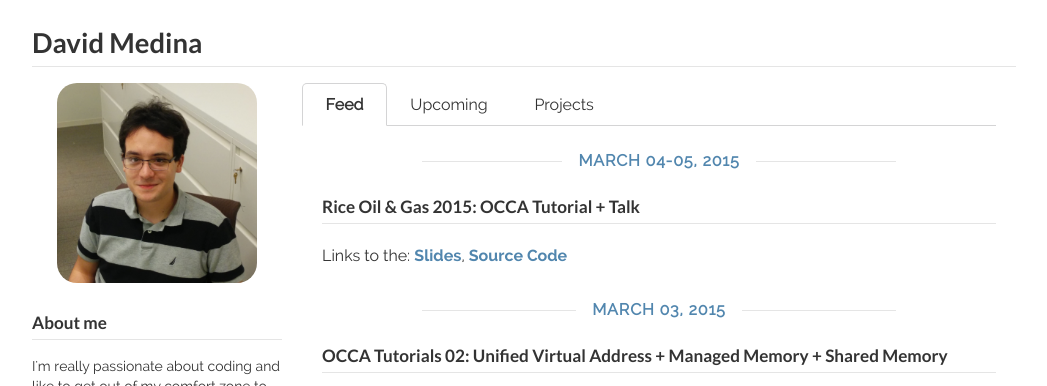
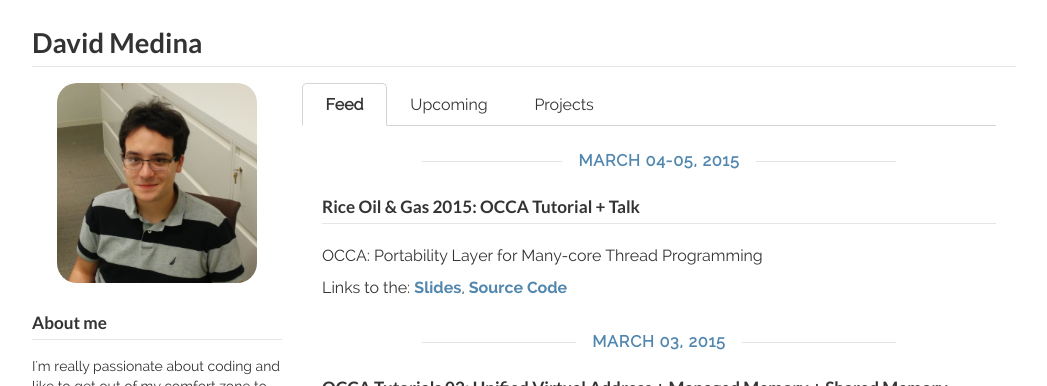
Before and after one commit to dmed256/dmed256.com, a PHP site: page / in a window 1280 px wide. Shown: the top 386 px of the page, without its empty margins (116-1163 px from the left). Run offline with PHP 8.4, Linux system fonts and the light colour scheme; some web fonts are replaced.

Commit message:
[Tab] Updates

```diff
--- a/feedContent.php
+++ b/feedContent.php
@@ -1,12 +1,14 @@
-<div class="feed" date="March 04-05, 2015">
+<div class="feed" dividerText="March 04-05, 2015">
   <h4 class="ui dividing header"> Rice Oil & Gas 2015: OCCA Tutorial + Talk </h4>
+  OCCA: Portability Layer for Many-core Thread Programming
+  </br>
   Links to the: <a href="http://libocca.org/talks/riceOG15.pdf" class="link">Slides</a>, <a href="https://github.com/tcew/OG15" class="link">Source Code</a>
 </div>
-<div class="feed" date="March 03, 2015">
+<div class="feed" dividerText="March 03, 2015">
   <h4 class="ui dividing header"> OCCA Tutorials 02: Unified Virtual Address + Managed Memory + Shared Memory </h4>
   <iframe class="youtube" width="560" height="315" src="https://www.youtube.com/embed/9uiw3hzGCl4" frameborder="0" allowfullscreen></iframe>
 </div>
-<div class="feed" date="February 28, 2015">
+<div class="feed" dividerText="February 28, 2015">
   <h4 class="ui dividing header"> OCCA Tutorials 01: Installation + Introduction </h4>
   <iframe class="youtube" width="560" height="315" src="https://www.youtube.com/embed/XYf73mqQBLE" frameborder="0" allowfullscreen></iframe>
 </div>
--- a/index.php
+++ b/index.php
@@ -37,27 +37,27 @@
   <div id="id_bodyContainer" class="container">
     <div id="id_bodyHeader">
       <div class="ui tabular menu">
-        <a class="item active" data-tab="feed"    > Feed   </a>
+        <a class="item active" data-tab="feed"    > Feed     </a>
         <a class="item"        data-tab="upcoming"> Upcoming </a>
         <a class="item"        data-tab="projects"> Projects </a>
       </div>
     </div>
     <div id="id_bodyTopShadow"></div>
-    <div id="id_feedTab" class="ui active tab" data-tab="feed">
+    <div class="ui active tab" data-tab="feed">
       <div class="tabBodyContainer2">
         <div class="tabBodyContainer">
           <?php addTabContent('feed') ?>
         </div>
       </div>
     </div>
-    <div id="id_upcomingTab" class="ui tab" data-tab="upcoming">
+    <div class="ui tab" data-tab="upcoming">
       <div class="tabBodyContainer2">
         <div class="tabBodyContainer">
           <?php addTabContent('upcoming') ?>
         </div>
       </div>
     </div>
-    <div id="id_projectsTab" class="ui tab" data-tab="projects">
+    <div class="ui tab" data-tab="projects">
       <div class="tabBodyContainer2">
         <div class="tabBodyContainer">
           <?php addTabContent('projects') ?>
--- a/main.css
+++ b/main.css
@@ -45,7 +45,7 @@
 
 /*---[ Start of cleanStickyFooter ]---*/
 html, body {
-    min-width: 830px;
+    min-width: 1024px;
     height: 100%;
 
     font-family: "ralewayRegular";
@@ -80,7 +80,7 @@ div#id_bodyWrapper2 {
 }
 
 div#id_footerWrapper {
-    min-width: 830px;
+    min-width: 1024px;
 }
 
 div#id_footer {
@@ -107,7 +107,7 @@ div#id_footer {
 
 /*---[ Body ]---*/
 body {
-    min-width: 830px;
+    min-width: 1024px;
 
     margin: 0px;
     background-color: white;
@@ -131,7 +131,7 @@ body {
 #id_body.fixed.body {
     display: block;
 
-    min-width: 830px;
+    min-width: 1024px;
     max-width: 1024px;
 
     margin-left: auto;
--- a/main.js
+++ b/main.js
@@ -1,6 +1,6 @@
 function checkBodyScroll(){
   var activeTab  = $('.active.item', '#id_bodyHeader .menu');
-  var tabContent = $('#id_' + activeTab.attr('data-tab') + 'Tab');
+  var tabContent = $('div[data-tab="' + activeTab.attr('data-tab') + '"');
 
   var bodyWrapper = $(tabContent).find('.tabBodyContainer2');
   var body        = $(bodyWrapper).find('.tabBodyContainer');
@@ -40,7 +40,8 @@ $(document).ready( function(){
   });
 
   $('#id_bodyHeader .menu .item').tab({
-    context: '#id_bodyContainer'
+    context: '#id_bodyContainer',
+    history: false
   });
 
   //---[ Highlight ]---
@@ -49,8 +50,10 @@ $(document).ready( function(){
   });
 
   $('.feed').each( function(){
-    var feedData = $(this).attr('date');
-    $(this).before('<div class="ui horizontal divider feedDivider">' + feedData + '</div>');
+    if( $(this).is('[dividerText]') ){
+      var feedData = $(this).attr('dividerText');
+      $(this).before('<div class="ui horizontal divider feedDivider">' + feedData + '</div>');
+    }
   });
 
   checkBodyScroll();
--- a/projectsContent.php
+++ b/projectsContent.php
@@ -0,0 +1,3 @@
+<div class="feed" dividerText="OCCA">
+  <a href="http://libocca.org/" class="link">http://libocca.org/</a>
+</div>
--- a/upcomingContent.php
+++ b/upcomingContent.php
@@ -1 +1,11 @@
-<!-- <div class="feed" date="March 04-05, 2015"></div> -->
+<div class="feed" dividerText="March 14-15, 2015">
+  <h4 class="ui dividing header"> SIAM CSE '15: Talk + Poster </h4>
+  OCCA: Portability Layer for Many-core Thread Programming
+</div>
+
+<div class="feed" dividerText="May, 2015">
+  <h4 class="ui dividing header"> PhD Defense </h4>
+  Got moved from August -> May
+  </br>
+  Haven't scheduled the day or room yet
+</div>
```
